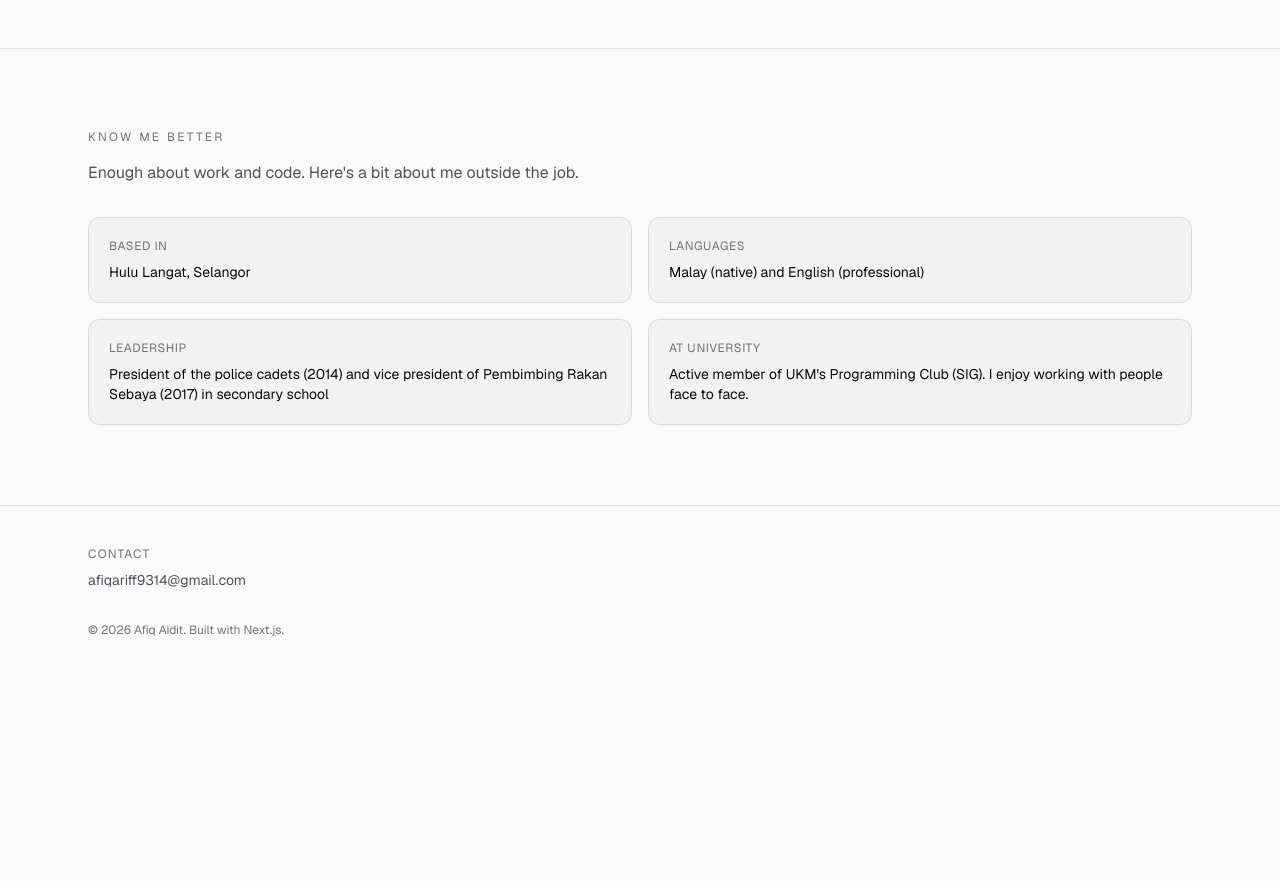
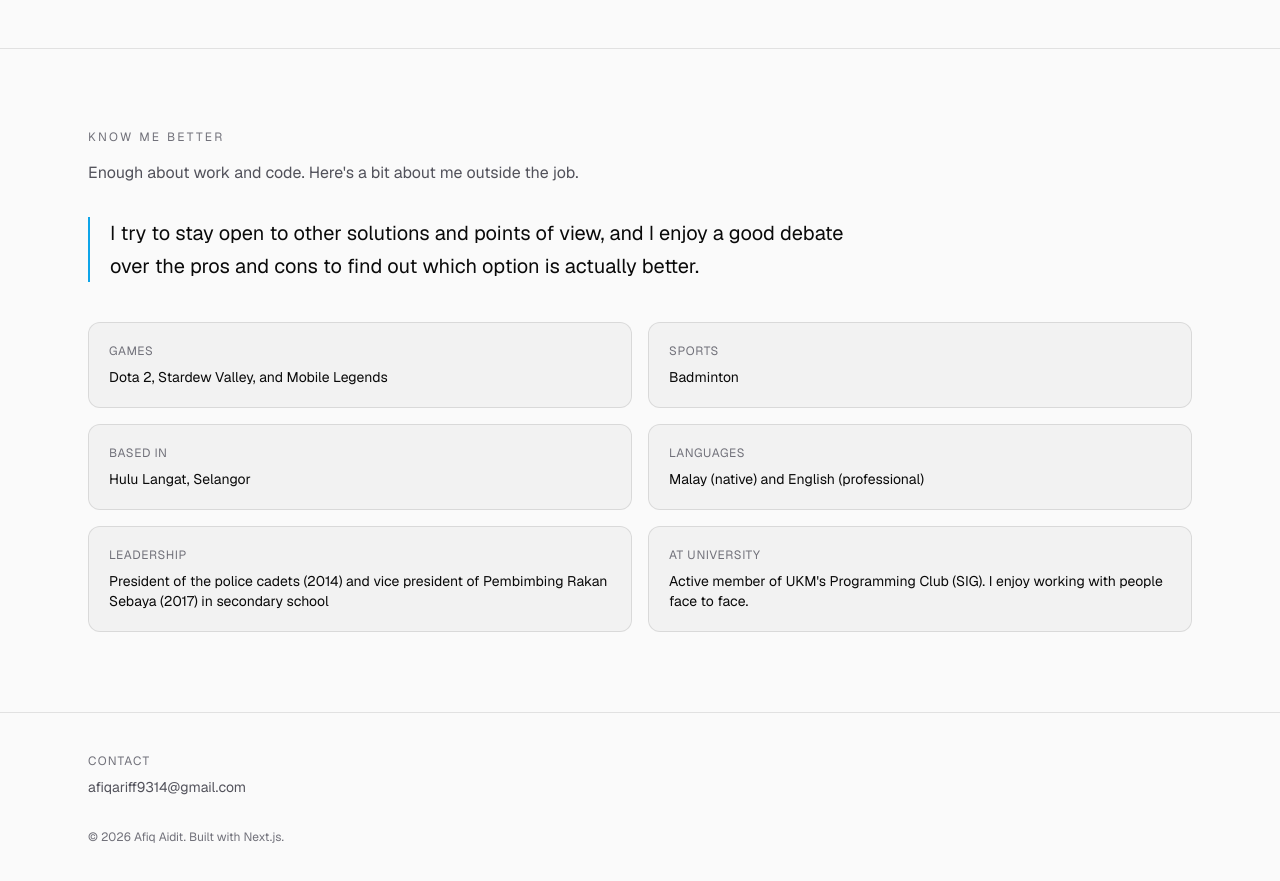
Before and after one commit to AfiqAidit/portfolio, a Next.js app: page /style/classic in a window 1280 px wide. Shown: the part 3400-4281 px from the top of the page. Before the commit the page ends 4078 px from the top, so only its background shows below. Built offline with nearby package versions, Linux system fonts and the light colour scheme.

Commit message:
Add games, badminton, and thinking style to Know me better.
Shows how Afiq approaches decisions as a highlighted statement above the fact cards; context doc notes travel is intentionally left out.

Co-authored-by: Cursor <cursoragent@cursor.com>

```diff
--- a/src/components/shared/sections.tsx
+++ b/src/components/shared/sections.tsx
@@ -200,7 +200,10 @@ export function KnowMeSection() {
       <div className="mx-auto max-w-6xl px-4 sm:px-6">
         <SectionLabel>{knowMe.heading}</SectionLabel>
         <p className="mt-4 max-w-2xl text-base text-muted-foreground">{knowMe.intro}</p>
-        <dl className="mt-8 grid gap-4 sm:grid-cols-2">
+        <blockquote className="mt-8 max-w-3xl border-l-2 border-accent pl-5 text-lg leading-relaxed text-foreground sm:text-xl">
+          {knowMe.thinking}
+        </blockquote>
+        <dl className="mt-10 grid gap-4 sm:grid-cols-2">
           {knowMe.facts.map((f) => (
             <div
               key={f.label}
@@ -212,13 +215,6 @@ export function KnowMeSection() {
             </div>
           ))}
         </dl>
-        {knowMe.interests.length > 0 ? (
-          <div className="mt-8 flex flex-wrap gap-2">
-            {knowMe.interests.map((i) => (
-              <Chip key={i}>{i}</Chip>
-            ))}
-          </div>
-        ) : null}
       </div>
     </section>
   );
--- a/src/content/personal.ts
+++ b/src/content/personal.ts
@@ -1,7 +1,12 @@
 export const knowMe = {
   heading: "Know me better",
   intro: "Enough about work and code. Here's a bit about me outside the job.",
+  /** Shown as a larger statement above the fact cards */
+  thinking:
+    "I try to stay open to other solutions and points of view, and I enjoy a good debate over the pros and cons to find out which option is actually better.",
   facts: [
+    { label: "Games", value: "Dota 2, Stardew Valley, and Mobile Legends" },
+    { label: "Sports", value: "Badminton" },
     { label: "Based in", value: "Hulu Langat, Selangor" },
     { label: "Languages", value: "Malay (native) and English (professional)" },
     {
@@ -15,6 +20,4 @@ export const knowMe = {
         "Active member of UKM's Programming Club (SIG). I enjoy working with people face to face.",
     },
   ],
-  /** Hobbies and interests; the list is hidden on the site while empty */
-  interests: [] as string[],
 };
```
Also changed, not shown: 1 other file (tests, documents, lock files or other folders).
